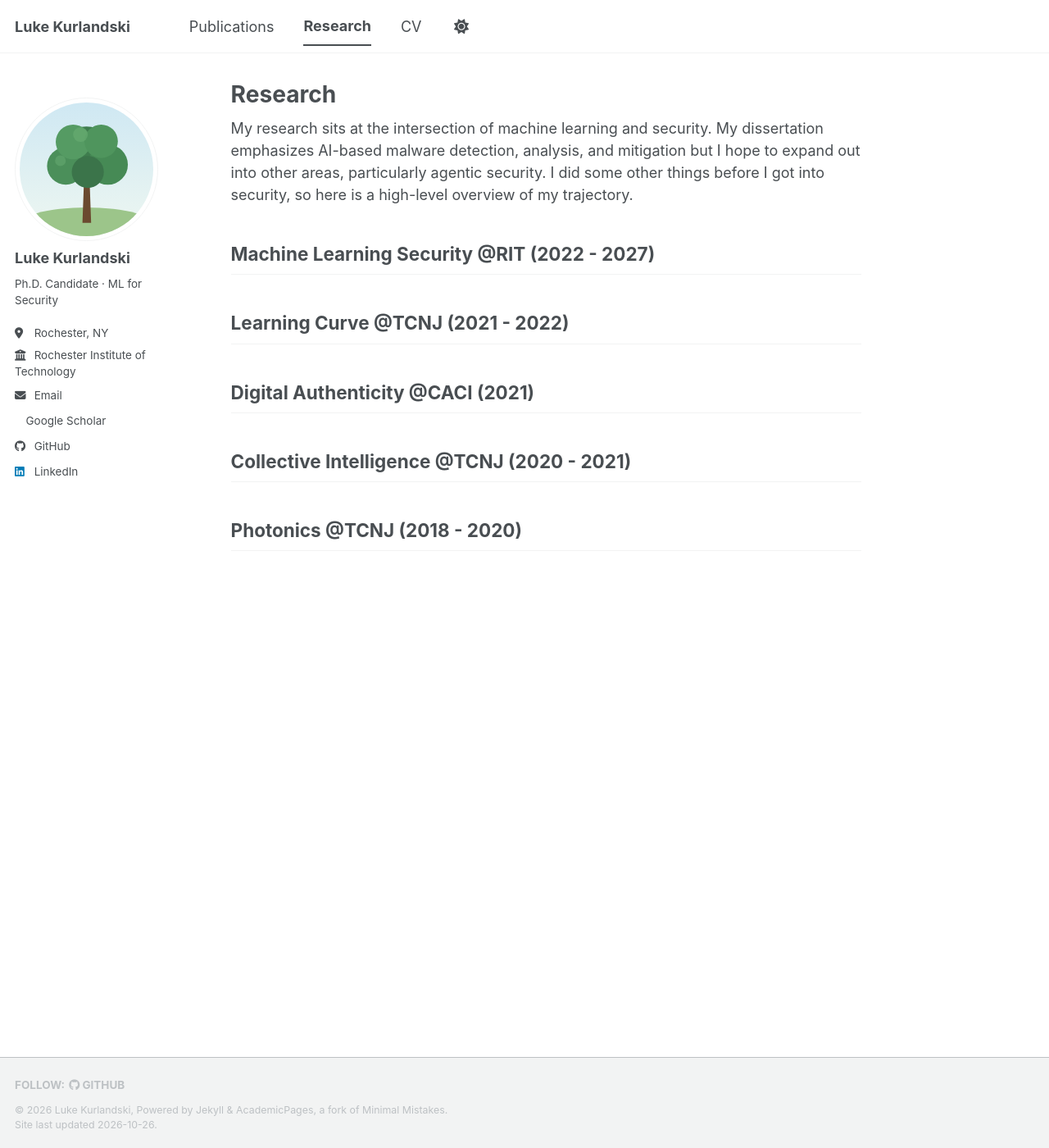
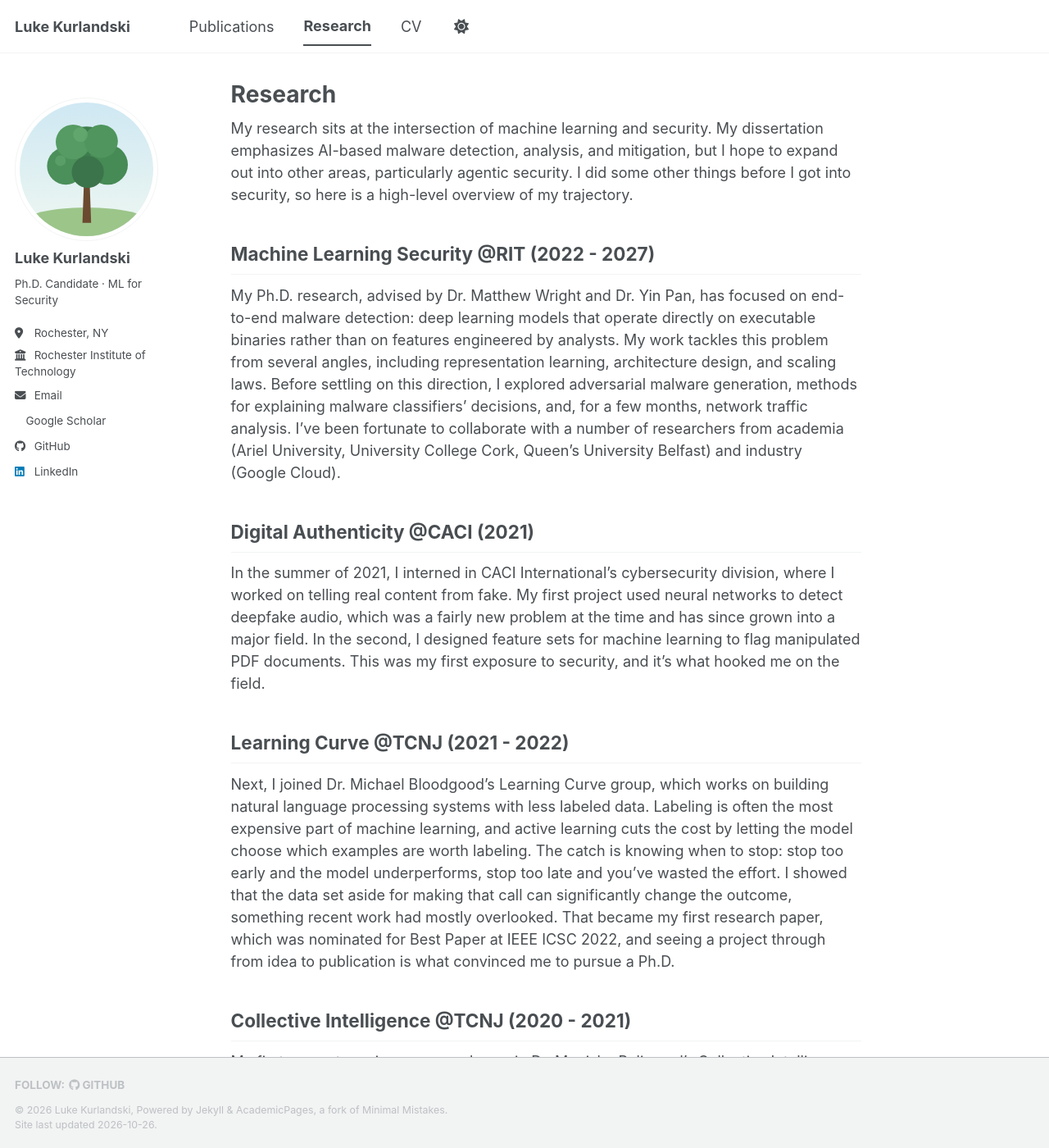
Before and after one commit to lkurlandski/lkurlandski.github.io, a Jekyll site: the page built from _pages/research.md, in a window 1280 px wide and 1400 px high. Shown: the whole window at 82% size. Built offline with Jekyll 4.4.1, drawn with Linux system fonts in a browser that asks for light colours; a style sheet for code colours, icons or effects is not loaded; some of the changed text lies outside the part shown.

Commit message:
Updated.

```diff
--- a/_pages/research.md
+++ b/_pages/research.md
@@ -4,14 +4,24 @@ title: "Research"
 author_profile: true
 ---
 
-My research sits at the intersection of machine learning and security. My dissertation emphasizes AI-based malware detection, analysis, and mitigation but I hope to expand out into other areas, particularly agentic security. I did some other things before I got into security, so here is a high-level overview of my trajectory.
+My research sits at the intersection of machine learning and security. My dissertation emphasizes AI-based malware detection, analysis, and mitigation, but I hope to expand out into other areas, particularly agentic security. I did some other things before I got into security, so here is a high-level overview of my trajectory.
 
 ## Machine Learning Security @RIT (2022 - 2027)
 
-## Learning Curve @TCNJ (2021 - 2022)
+My Ph.D. research, advised by Dr. Matthew Wright and Dr. Yin Pan, has focused on end-to-end malware detection: deep learning models that operate directly on executable binaries rather than on features engineered by analysts. My work tackles this problem from several angles, including representation learning, architecture design, and scaling laws. Before settling on this direction, I explored adversarial malware generation, methods for explaining malware classifiers' decisions, and, for a few months, network traffic analysis. I've been fortunate to collaborate with a number of researchers from academia (Ariel University, University College Cork, Queen's University Belfast) and industry (Google Cloud).
 
 ## Digital Authenticity @CACI (2021)
 
+In the summer of 2021, I interned in CACI International's cybersecurity division, where I worked on telling real content from fake. My first project used neural networks to detect deepfake audio, which was a fairly new problem at the time and has since grown into a major field. In the second, I designed feature sets for machine learning to flag manipulated PDF documents. This was my first exposure to security, and it's what hooked me on the field.
+
+## Learning Curve @TCNJ (2021 - 2022)
+
+Next, I joined Dr. Michael Bloodgood's Learning Curve group, which works on building natural language processing systems with less labeled data. Labeling is often the most expensive part of machine learning, and active learning cuts the cost by letting the model choose which examples are worth labeling. The catch is knowing when to stop: stop too early and the model underperforms, stop too late and you've wasted the effort. I showed that the data set aside for making that call can significantly change the outcome, something recent work had mostly overlooked. That became my first research paper, which was nominated for Best Paper at IEEE ICSC 2022, and seeing a project through from idea to publication is what convinced me to pursue a Ph.D.
+
 ## Collective Intelligence @TCNJ (2020 - 2021)
 
+My first computer science research was in Dr. Monisha Pulimood's Collective Intelligence group, which, with support from the NSF, was building a web application called CABPortal. Academic search engines tend to favor highly cited papers from prestigious venues, and CABPortal was meant to help researchers, especially those working across disciplines, find the relevant work those engines bury. I built its machine learning recommendation system, and because the platform was brand new and had no user activity to learn from, much of my time went into figuring out how to train and evaluate a recommender without it. That project is what got me interested in machine learning.
+
 ## Photonics @TCNJ (2018 - 2020)
+
+I started college as a physics and computer science double major and joined Dr. David McGee's photonics group, which develops new ways to fabricate optical microstructures (the tiny surface patterns used in diffractive optics and holograms) by writing them into light-sensitive polymer films with polarized laser light. My job was writing the software that ran the lab's hardware, like its lasers and motors, along with an application for running fabrication experiments. I worked closely with researchers from the Technical University of Berlin, and my software was used to run the core experiments in three co-authored papers. The bigger takeaway for me was how much I loved programming (C++ excepted), so I dropped physics to a minor and focused on computer science.
```
